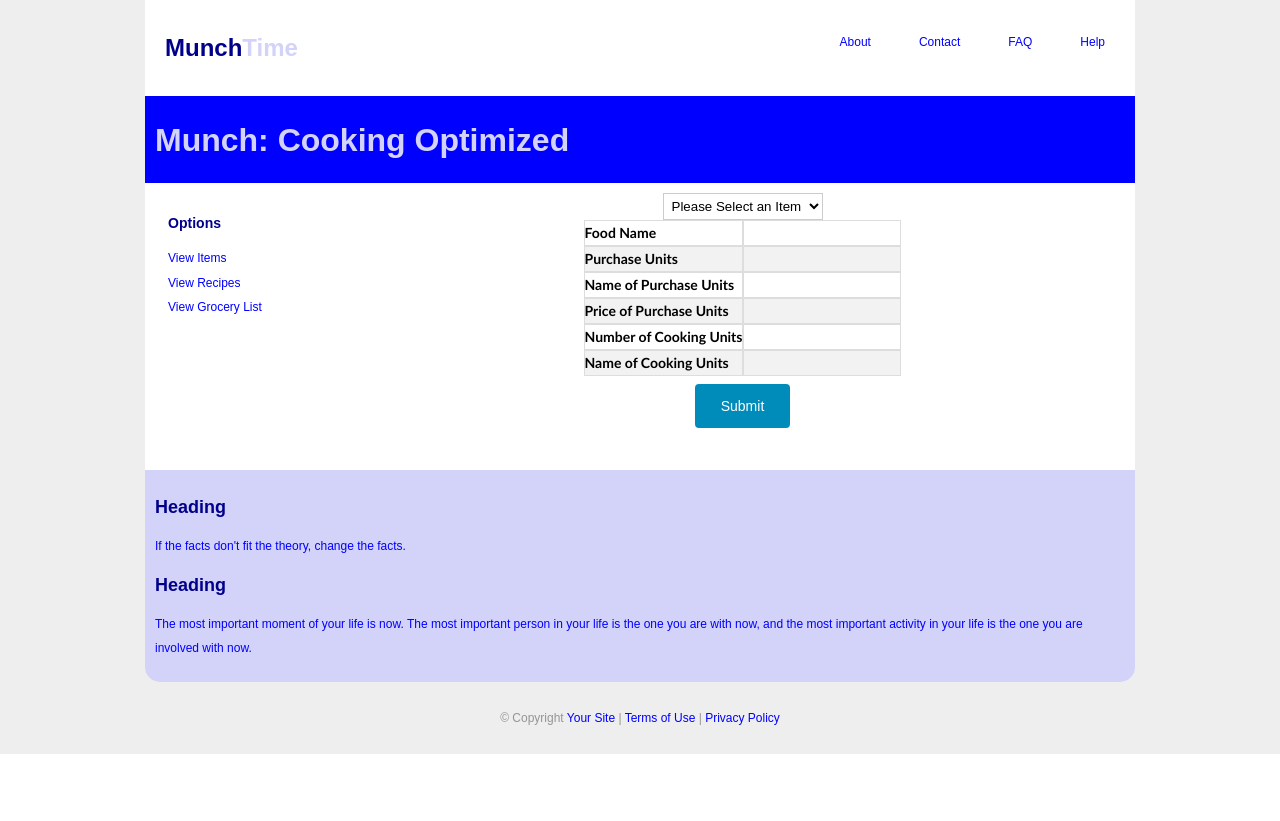
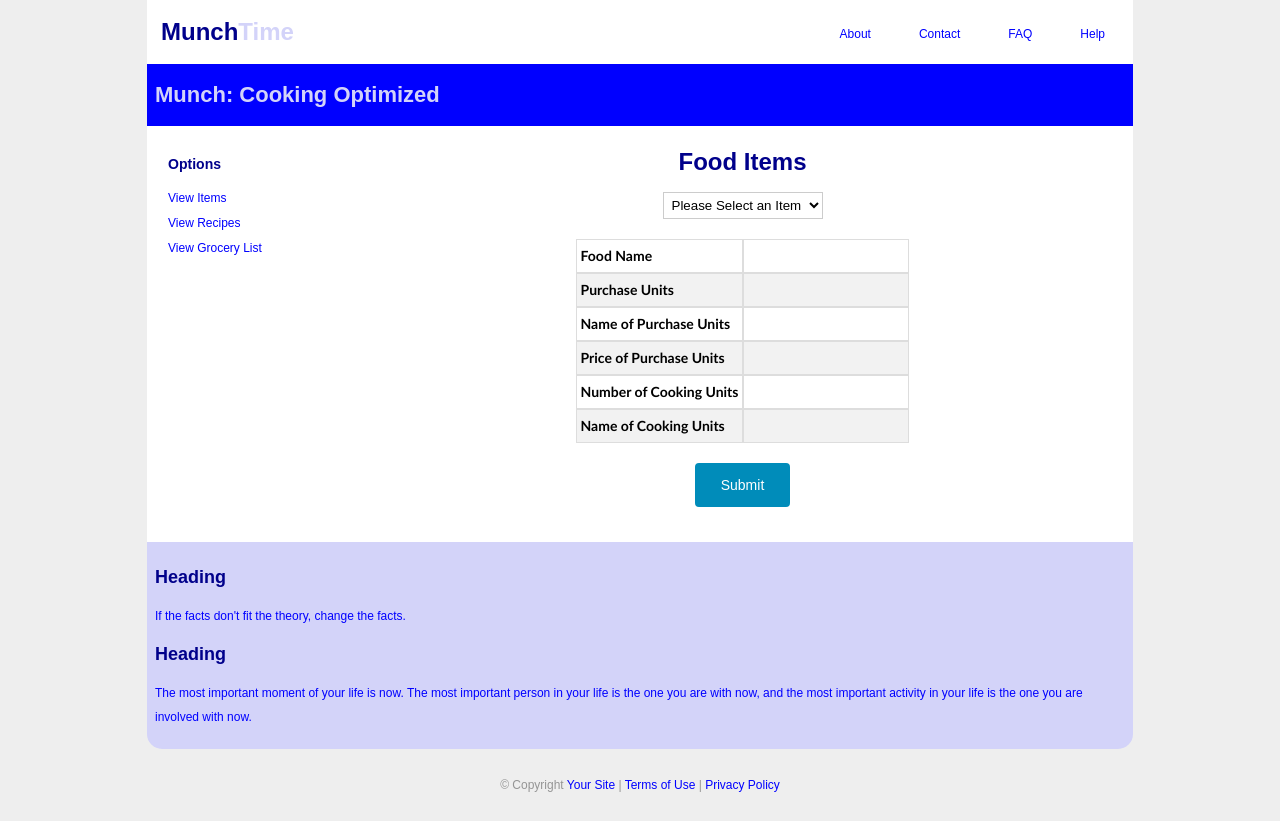
Before and after one commit to smcdonald2013/Munch, a Flask app: page /item_update in a window 1280 px wide. Before the commit the page ends 754 px from the top, so only its background shows below. Run offline with Flask 2, Linux system fonts and the light colour scheme; data that the repository does not hold is empty; some libraries are stand-ins or nearby versions.

Commit message:
Nicer styling item page.

```diff
--- a/food-app/static/outline_styles.css
+++ b/food-app/static/outline_styles.css
@@ -5,28 +5,28 @@ h1, h2, h3, h4, h5, h6 {color:darkblue;}
 #header, #footer, #top-nav, #content, #content #contentbar, #content #sidebar { margin:0; padding:0;}
 
 /* Logo */
-#logo { padding:10px; width:auto; float:left;}
+#logo { padding:2px 6px; width:auto; float:left;}
 #logo h1 a, h1 a:hover { color:darkblue; text-decoration:none;}
 #logo h1 span { color:#d3d3f9;}
 
 /* Header */
 #header { background:#eee; }
-#header-inner { margin:0 auto; padding:10px; width:970px;background:#fff;}
+#header-inner { margin:0 auto; padding:2px 8px; width:970px;background:#fff;}
 
 /* Feature */
 .feature { background:#eee;padding:0;}
-.feature-inner { margin:auto;padding:10px;width:970px;background:blue; }
-.feature-inner h1 {color:#d3d3f9;font-size:32px;}
+.feature-inner { margin:auto;padding:4px 8px;width:970px;background:blue; }
+.feature-inner h1 {color:#d3d3f9;font-size:22px;}
 
 /* Menu */
-#top-nav { margin:0 auto; padding:0px 0 0; height:37px; float:right;}
-#top-nav ul { list-style:none; padding:0; height:37px; float:left;}
+#top-nav { margin:0 auto; padding:0px 0 0; height:20px; float:right;}
+#top-nav ul { list-style:none; padding:0; height:20px; float:left;}
 #top-nav ul li { margin:0; padding:0 0 0 8px; float:left;}
 #top-nav ul li a { display:block; margin:0; padding:8px 20px; color:blue; text-decoration:none;}
 #top-nav ul li.active a, #top-nav ul li a:hover { color:#d3d3f9;}
 
 /* Content */
-#content-inner { margin:0 auto; padding:10px; width:970px;background:#fff;}
+#content-inner { margin:0 auto; padding:8px; width:970px;height:400px;background:#fff;}
 #content #contentbar { margin:0; padding:0; float:right; width:760px;}
 #content #contentbar .article { margin:0 0 24px; padding:0 20px 0 15px; }
 #content #sidebar { padding:0; float:left; width:200px;}
@@ -40,7 +40,7 @@ h1, h2, h3, h4, h5, h6 {color:darkblue;}
 
 /* Footerblurb */
 #footerblurb { background:#eee;color:blue;}
-#footerblurb-inner { margin:0 auto; width:970px; padding:10px;background:#d3d3f9;border-bottom-right-radius:15px;border-bottom-left-radius:15px;}
+#footerblurb-inner { margin:0 auto; width:970px; padding:8px;background:#d3d3f9;border-bottom-right-radius:15px;border-bottom-left-radius:15px;}
 #footerblurb .column { margin:0; text-align:justify; float:left;width:250px;padding:0 24px;}
 
 /* Footer */
--- a/food-app/static/styles.css
+++ b/food-app/static/styles.css
@@ -8,7 +8,7 @@ input[type=button], input[type=submit] {
     -webkit-transition-duration: 0.4s; /* Safari */
     transition-duration: 0.4s;
     border: 2px solid #008CBA;
-    margin: 8px;
+    margin: 20px;
 }
 
 .btn {
@@ -80,6 +80,10 @@ tr:hover {background-color: #ddd;}
 
 #item_table {border-collapse: separate;}
 
+#item_table td {
+    padding: 4px;
+}
+
 .heading {
     font-family: "Trebuchet MS", Arial, Helvetica, sans-serif;
     font-size: 24px;
@@ -103,6 +107,7 @@ input[type=email] {
 select {
     padding: 4px;
     border: 1px solid #ccc;
+    margin: 2px 0px 20px;
     background-color: transparent;
 }
 
--- a/food-app/templates/item_update.html
+++ b/food-app/templates/item_update.html
@@ -6,6 +6,10 @@
 <script>window.onload = make_request("/items", load_data);</script>
 
 <div class='content'>
+
+  <div class='content'>
+    <h1>Food Items</h1>
+  </div>
 
   <div class='content'>
   <form onchange="return fill_selection()">
```
